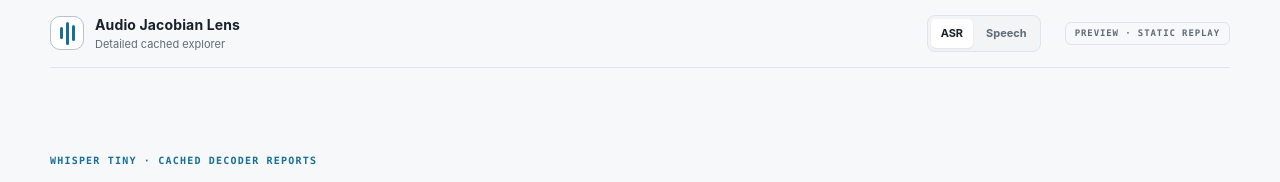
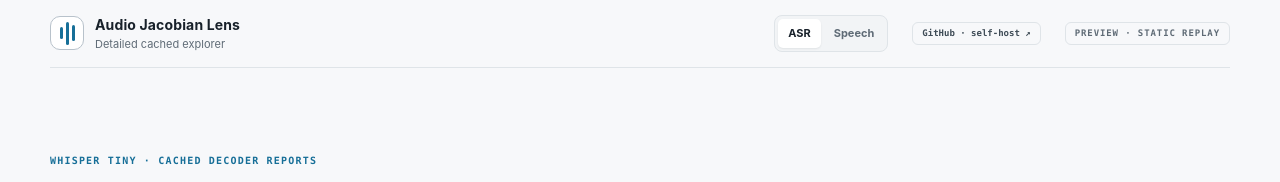
Before and after one commit to kennethli319/kennethli319.github.io, a Jekyll site: the page audio-jacobian-lens/index.html, which Jekyll copies as it is, in a window 1280 px wide. Shown: the top 182 px of the page. Built offline with Jekyll 4.4.1, drawn with Linux system fonts in a browser that asks for light colours.

Commit message:
Link explorer pages to source repository

```diff
--- a/audio-jacobian-lens/assets/styles.css
+++ b/audio-jacobian-lens/assets/styles.css
@@ -119,6 +119,18 @@ main,
 }
 .site-nav a:hover { color: var(--ink); }
 .site-nav a.active { background: var(--panel); color: var(--ink); box-shadow: 0 1px 2px rgba(24, 33, 42, .08); }
+.repo-link {
+  display: inline-flex;
+  align-items: center;
+  padding: 6px 9px;
+  border: 1px solid var(--line);
+  border-radius: 6px;
+  color: var(--ink-soft);
+  font: 700 9px/1 var(--mono);
+  text-decoration: none;
+  white-space: nowrap;
+}
+.repo-link:hover { border-color: var(--line-strong); background: var(--panel); color: var(--ink); }
 .static-badge {
   padding: 6px 9px;
   border: 1px solid var(--line);
@@ -473,6 +485,7 @@ main,
   .site-footer { width: min(100% - 20px, 1180px); }
   .brand-mark { width: 30px; height: 30px; }
   .brand-copy strong { font-size: 12px; }
+  .repo-link { padding-inline: 7px; font-size: 8px; }
   .hero { padding-top: 40px; }
   .hero h1 { font-size: 38px; }
   .example-button strong { font-size: 10px; }
--- a/audio-jacobian-lens/explorer/asr/index.html
+++ b/audio-jacobian-lens/explorer/asr/index.html
@@ -8,7 +8,7 @@
     <meta name="theme-color" content="#f7f8fa">
     <link rel="canonical" href="https://kennethli319.github.io/audio-jacobian-lens/">
     <title>Detailed ASR explorer · Audio Jacobian Lens</title>
-    <link rel="stylesheet" href="../../assets/styles.css">
+    <link rel="stylesheet" href="../../assets/styles.css?v=20260713-23">
     <link rel="stylesheet" href="../../assets/explorer.css?v=20260713-23">
     <script src="../../assets/explorer.js?v=20260713-23" defer></script>
   </head>
@@ -23,6 +23,7 @@
         <a class="active" href="../../" aria-current="page">ASR</a>
         <a href="../../speech/">Speech</a>
       </nav>
+      <a class="repo-link" href="https://github.com/kennethli319/audio-jacobian-lens" target="_blank" rel="noreferrer" aria-label="Open Audio Jacobian Lens on GitHub to run or host your own copy">GitHub · self-host ↗</a>
       <span class="static-badge">PREVIEW · STATIC REPLAY</span>
     </header>
 
--- a/audio-jacobian-lens/explorer/speech/index.html
+++ b/audio-jacobian-lens/explorer/speech/index.html
@@ -8,7 +8,7 @@
     <meta name="theme-color" content="#f7f8fa">
     <link rel="canonical" href="https://kennethli319.github.io/audio-jacobian-lens/speech/">
     <title>Detailed Speech explorer · Audio Jacobian Lens</title>
-    <link rel="stylesheet" href="../../assets/styles.css">
+    <link rel="stylesheet" href="../../assets/styles.css?v=20260713-23">
     <link rel="stylesheet" href="../../assets/explorer.css?v=20260713-23">
     <script src="../../assets/explorer.js?v=20260713-23" defer></script>
   </head>
@@ -23,6 +23,7 @@
         <a href="../../">ASR</a>
         <a class="active" href="../../speech/" aria-current="page">Speech</a>
       </nav>
+      <a class="repo-link" href="https://github.com/kennethli319/audio-jacobian-lens" target="_blank" rel="noreferrer" aria-label="Open Audio Jacobian Lens on GitHub to run or host your own copy">GitHub · self-host ↗</a>
       <span class="static-badge">PREVIEW · STATIC REPLAY</span>
     </header>
 
--- a/audio-jacobian-lens/index.html
+++ b/audio-jacobian-lens/index.html
@@ -8,7 +8,7 @@
     <meta name="theme-color" content="#f7f8fa">
     <link rel="canonical" href="https://kennethli319.github.io/audio-jacobian-lens/">
     <title>ASR explorer · Audio Jacobian Lens</title>
-    <link rel="stylesheet" href="./assets/styles.css">
+    <link rel="stylesheet" href="./assets/styles.css?v=20260713-23">
     <link rel="stylesheet" href="./assets/explorer.css?v=20260713-23">
     <script src="./assets/explorer.js?v=20260713-23" defer></script>
   </head>
@@ -23,6 +23,7 @@
         <a class="active" href="./" aria-current="page">ASR</a>
         <a href="./speech/">Speech</a>
       </nav>
+      <a class="repo-link" href="https://github.com/kennethli319/audio-jacobian-lens" target="_blank" rel="noreferrer" aria-label="Open Audio Jacobian Lens on GitHub to run or host your own copy">GitHub · self-host ↗</a>
       <span class="static-badge">PREVIEW · STATIC REPLAY</span>
     </header>
 
--- a/audio-jacobian-lens/speech/index.html
+++ b/audio-jacobian-lens/speech/index.html
@@ -8,7 +8,7 @@
     <meta name="theme-color" content="#f7f8fa">
     <link rel="canonical" href="https://kennethli319.github.io/audio-jacobian-lens/speech/">
     <title>Speech explorer · Audio Jacobian Lens</title>
-    <link rel="stylesheet" href="../assets/styles.css">
+    <link rel="stylesheet" href="../assets/styles.css?v=20260713-23">
     <link rel="stylesheet" href="../assets/explorer.css?v=20260713-23">
     <script src="../assets/explorer.js?v=20260713-23" defer></script>
   </head>
@@ -23,6 +23,7 @@
         <a href="../">ASR</a>
         <a class="active" href="./" aria-current="page">Speech</a>
       </nav>
+      <a class="repo-link" href="https://github.com/kennethli319/audio-jacobian-lens" target="_blank" rel="noreferrer" aria-label="Open Audio Jacobian Lens on GitHub to run or host your own copy">GitHub · self-host ↗</a>
       <span class="static-badge">PREVIEW · STATIC REPLAY</span>
     </header>
 
```
Also changed, not shown: audio-jacobian-lens/site-manifest.json (+5 -5 lines).
